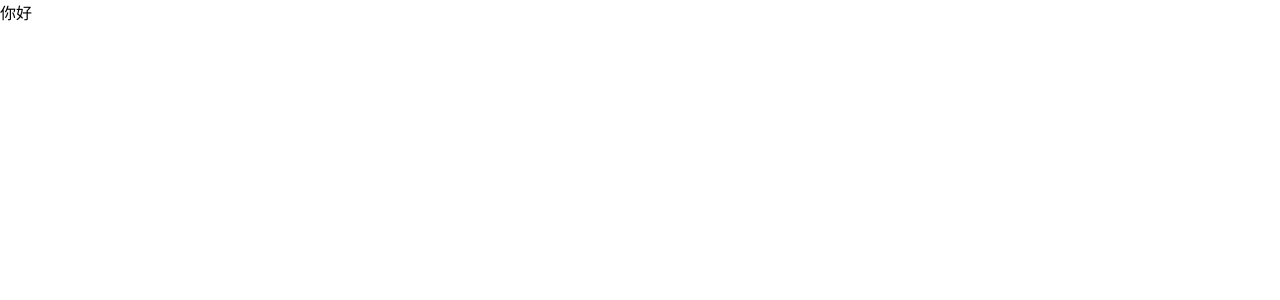
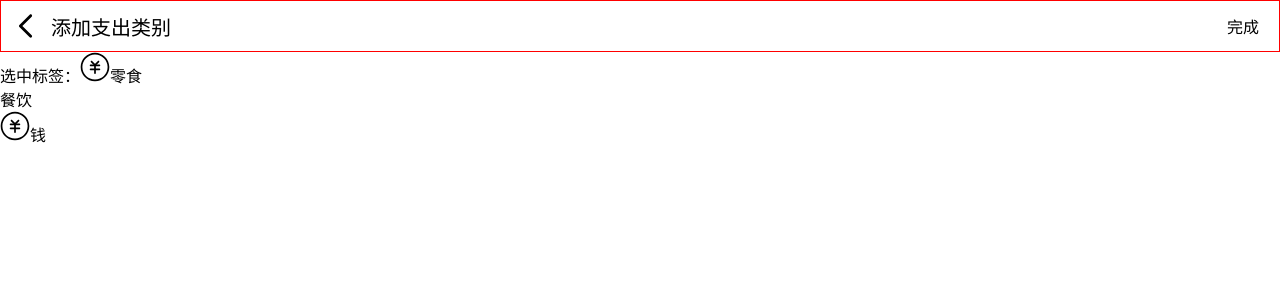
Before and after one commit to DaozhangChen/my-react-tally, a React app: page /#/tagAdd in a window 1280 px wide. Shown: the top 300 px of the page. Built offline with nearby package versions, Linux system fonts and the light colour scheme.

Commit message:
完成添加标签页面title的CSS

```diff
--- a/src/view/TagAdd.tsx
+++ b/src/view/TagAdd.tsx
@@ -1,6 +1,61 @@
+import styled from "styled-components";
+import Icon from "../components/Icon";
+
+const Wrapper=styled.div`
+height: 100vh;
+`
+const Header=styled.header`
+    display: flex;
+  justify-content: space-between;
+  align-items: center;
+  border: 1px solid red;
+  padding: 10px 10px;
+  .titleText{
+    display: flex;
+    align-items: center;
+    font-size: 20px;
+    .icon{
+      margin-right: 10px;
+    }
+  }
+  button{
+    background: inherit;
+    border: none;
+    margin-right: 10px;
+  }
+`
+const Nav=styled.nav`
+`
+const Main=styled.main`
+`
+const ListSection=styled.section`
+`
 const TagAdd=()=>{
     return(
-        <div>你好</div>
+        <Wrapper>
+            <Header>
+                <span className='titleText'>
+                    <Icon name='back' />
+                    <span>添加支出类别</span>
+                </span>
+                <button>完成</button>
+            </Header>
+            <Nav>
+                <span>选中标签：{<Icon name='money' />}</span>
+                <span>零食</span>
+            </Nav>
+            <Main>
+                <ListSection>
+                <div>餐饮</div>
+                <ul>
+                    <li>
+                        <Icon name='money' />
+                        <span>钱</span>
+                    </li>
+                </ul>
+                </ListSection>
+            </Main>
+        </Wrapper>
     )
 }
 
```
